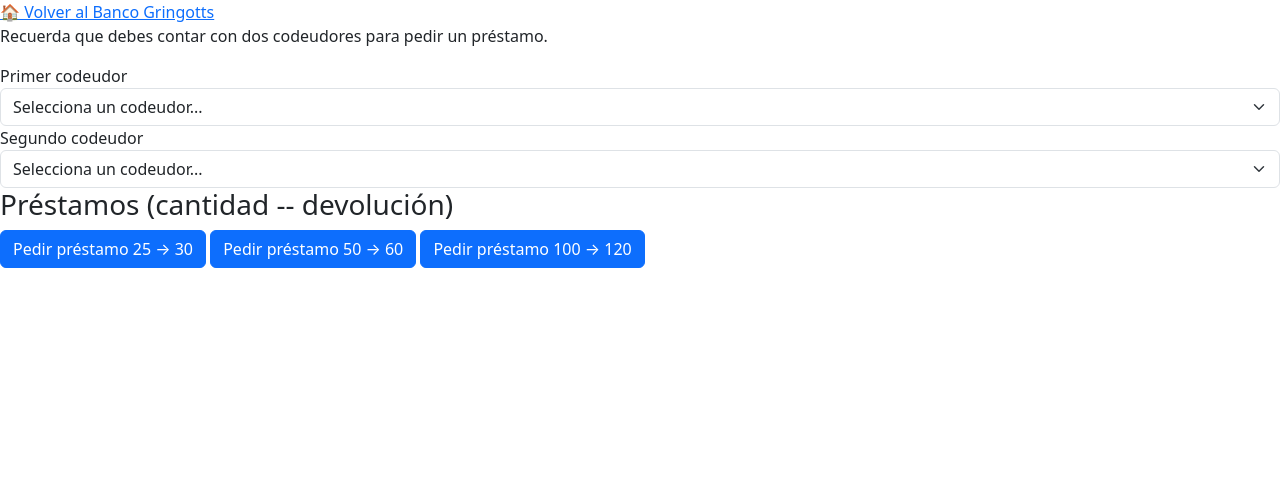
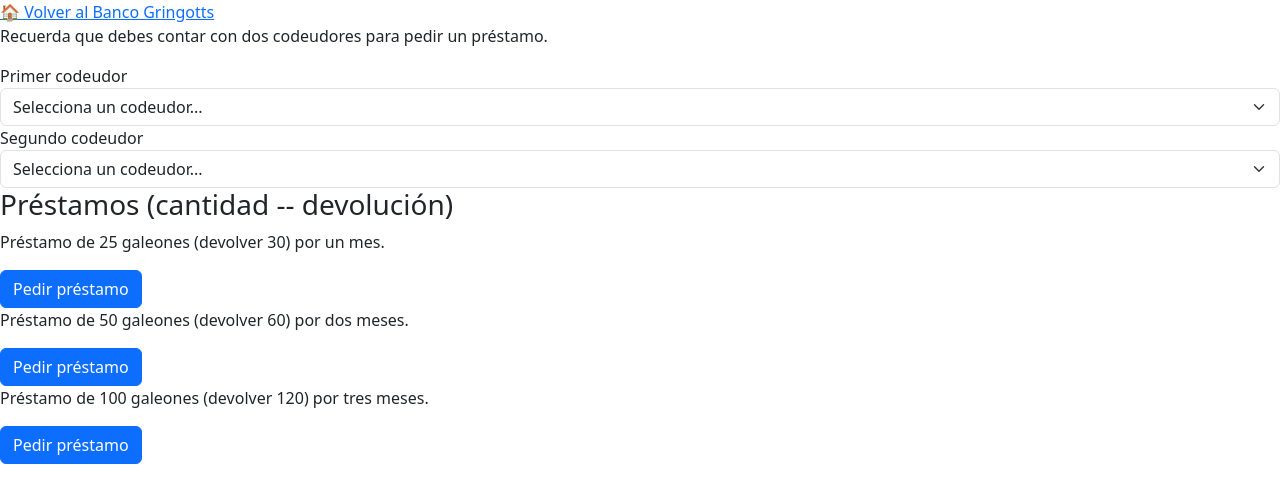
Before and after one commit to oliveA3/Diagon-Alley, a Django app: page /bank/loans/ in a window 1280 px wide. Shown: the top 503 px of the page. Run offline with Django 5.2, Linux system fonts and the light colour scheme; data comes from the database, SQL or seed files in the repository; both versions use the stored data as it was after the commit.

Commit message:
Mas arreglitos

```diff
--- a/apps/bank/templates/bank.html
+++ b/apps/bank/templates/bank.html
@@ -26,7 +26,7 @@
                 <ul>
                     <li>Para descongelar una cuenta deben comprar un artículo del Callejón Diagon.</li>
                     <li>Mientras la cuenta permanezca congelada se descontará el 5% de su saldo cada 3 días.</li>
-                    <li>Las cuentas congeladas con el balance en 0 solicitarán su descongelación al banco.</li>
+                    <li>Las cuentas congeladas 0 galeones solicitarán su descongelación al banco.</li>
                 </ul>
 
                 {% else %}
--- a/apps/bank/templates/loans.html
+++ b/apps/bank/templates/loans.html
@@ -43,26 +43,35 @@
             <h3>Préstamos (cantidad -- devolución)</h3>
             <input type="hidden" name="loan_type" id="loan_type_field">
 
+            <div>
+                <p>Préstamo de 25 galeones (devolver 30) por un mes.</p>
                 <button type="button" name="loan_type" value="0" class="btn btn-primary"
                         data-title="Confirmación de préstamo"
                         data-message="¿Deseas pedir un préstamo de 25 galeones a devolver 30?"
                         onclick="showConfirm(this)">
-                Pedir préstamo 25 → 30
+                    Pedir préstamo
                 </button>
+            </div>
 
+            <div>
+                <p>Préstamo de 50 galeones (devolver 60) por dos meses.</p>
                 <button type="button" name="loan_type" value="1" class="btn btn-primary"
                         data-title="Confirmación de préstamo"
                         data-message="¿Deseas pedir un préstamo de 50 galeones a devolver 60?"
                         onclick="showConfirm(this)">
-                Pedir préstamo 50 → 60
+                    Pedir préstamo
                 </button>
+            </div>
 
+            <div>
+                <p>Préstamo de 100 galeones (devolver 120) por tres meses.</p>
                 <button type="button" name="loan_type" value="2" class="btn btn-primary"
                         data-title="Confirmación de préstamo"
                         data-message="¿Deseas pedir un préstamo de 100 galeones a devolver 120?"
                         onclick="showConfirm(this)">
-                Pedir préstamo 100 → 120
+                    Pedir préstamo
                 </button>
+            </div>
         </div>
     </form>
 </main>
--- a/apps/bank/views.py
+++ b/apps/bank/views.py
@@ -13,7 +13,8 @@ from django.utils import timezone
 def bank_view(request):
     user = request.user
     account = get_object_or_404(BankAccount, user_id=user.id)
-    pending_loans = Loan.objects.filter(user=user, approved=True, state='pending').exists()
+    pending_loans = Loan.objects.filter(
+        user=user, approved=True, state='pending').exists()
 
     # Premium purchase
     if request.method == 'POST':
@@ -63,6 +64,7 @@ LOAN_AMOUNTS = {
     2: (100, 120),
 }
 
+
 def loans_view(request):
     user = request.user
     users = CustomUser.objects.order_by('full_name').filter(
@@ -78,43 +80,58 @@ def loans_view(request):
         user_a_id = request.POST.get('codebtor_a')
         user_b_id = request.POST.get('codebtor_b')
 
+        amount_requested, amount_due = LOAN_AMOUNTS[loan_type]
+
         # Validations
-        if not user_a_id or not user_b_id:
-            messages.error(request, "Debe seleccionar dos codeudores.")
+        if not user_a_id and not user_b_id:
+            messages.error(request, "Debe seleccionar al menos un codeudor.")
 
-        elif user_a_id == user_b_id:
-            messages.error(request, "Los codeudores no pueden ser iguales.")
+        else:
+            codebtor_a = CustomUser.objects.get(
+                id=user_a_id)
+            codebtor_b = CustomUser.objects.get(
+                id=user_b_id)
 
-        # Request loan
-        else:
-            codebtor_a = CustomUser.objects.get(id=user_a_id)
-            codebtor_b = CustomUser.objects.get(id=user_b_id)
+            # Available balance
+            balance_total = 0
+            if codebtor_a:
+                balance_total += codebtor_a.bank_account.balance
 
-            amount_requested, amount_due = LOAN_AMOUNTS[loan_type]
-            Loan.objects.create(
-                user=user,
-                codebtor_a=codebtor_a,
-                codebtor_b=codebtor_b,
-                loan_type=loan_type,
-                amount_requested=amount_requested,
-                amount_due=amount_due,
-            )
-            messages.success(request, "Préstamo solicitado. Espera aprobación del banquero.")
+            if codebtor_b:
+                balance_total += codebtor_b.bank_account.balance
+
+            if balance_total < amount_due:
+                messages.error(
+                    request, "Los codeudores no tienen suficientes galeones para respaldar este préstamo.")
+
+            else:
+                Loan.objects.create(
+                    user=user,
+                    codebtor_a=codebtor_a,
+                    codebtor_b=codebtor_b,
+                    loan_type=loan_type,
+                    amount_requested=amount_requested,
+                    amount_due=amount_due,
+                )
+                messages.success(
+                    request, "Préstamo solicitado. Espera aprobación del banquero.")
 
     context = {
         'user': user,
         'users': users,
     }
+    return render(request, 'loans.html', context)
 
-    return render(request, 'loans.html', context)
 
 def pending_loans_view(request):
     user = request.user
-    pending_loans = Loan.objects.filter(user=user, approved=True, state='pending')
+    pending_loans = Loan.objects.filter(
+        user=user, approved=True, state='pending')
 
     if request.method == "POST":
         loan_id = request.POST.get("loan_id")
-        loan = Loan.objects.get(id=loan_id, user=user, approved=True, state='pending')
+        loan = Loan.objects.get(id=loan_id, user=user,
+                                approved=True, state='pending')
         account = user.bank_account
 
         if account.balance >= loan.amount_due:
@@ -126,7 +143,8 @@ def pending_loans_view(request):
             messages.success(request, f"Has pagado tu préstamo.")
 
         else:
-            messages.error(request, "No tienes suficiente balance para pagar este préstamo.")
+            messages.error(
+                request, "No tienes suficientes galeones para pagar este préstamo.")
 
     context = {
         "user": user,
```
Also changed, not shown: apps/bank/templates/pending_loans.html (+7 -0 lines), db.sqlite3. Lines whose indentation alone changed are shown as unchanged.
